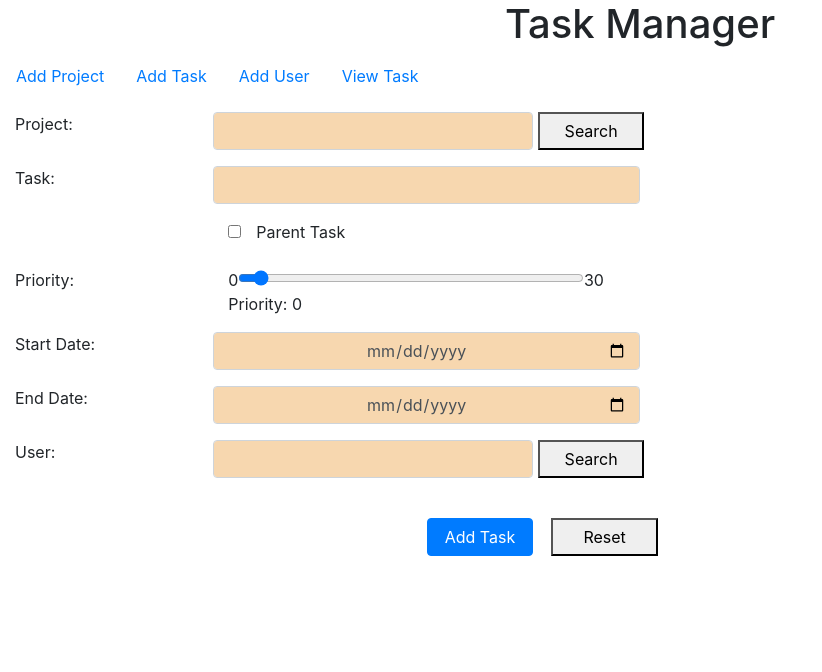
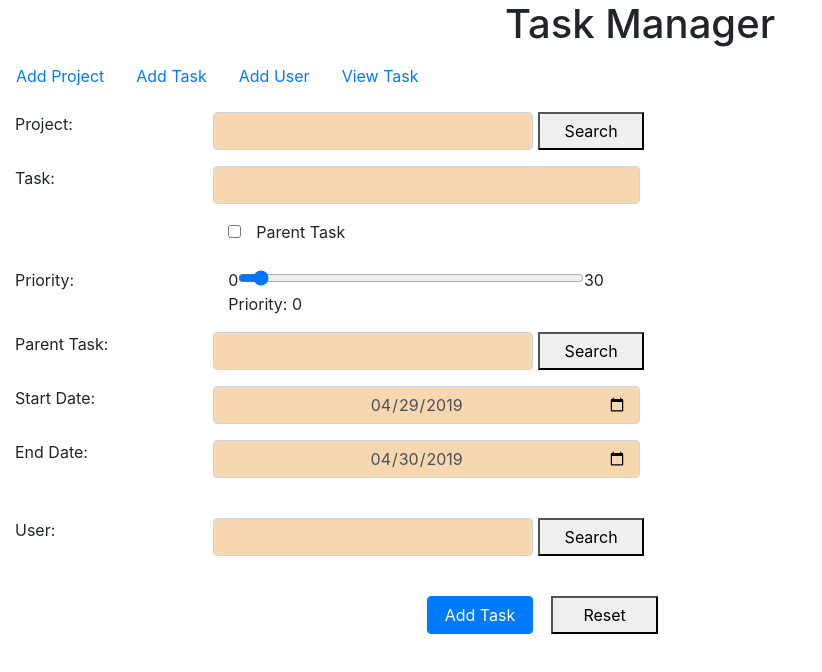
Before and after one commit to JagIIHT/ProjectManagerUI, an Angular app: page / in a window 1280 px wide. Shown: the top 672 px of the page, without its empty margins (0-822 px from the left). Built offline with nearby package versions, Linux system fonts and the light colour scheme.

Commit message:
View task and add task functionality

```diff
--- a/src/app/addtask/addtask.component.html
+++ b/src/app/addtask/addtask.component.html
@@ -7,14 +7,23 @@
     <div class="form-group">
       <div class="row">
         <label for="projectname" class="col-md-2">Project:</label>
-        <input type="text" class="col-md-3 form-control" id="projectname" name="projectname" [(ngModel)]="task.project.name" style="background-color:#f7d7af">&nbsp;
+        <input type="text" class="col-md-3 form-control" disabled id="projectname" name="projectname" [(ngModel)]="task.project.name"
+          style="background-color:#f7d7af">&nbsp;
           <button type="button" class="col-md-1" (click)="openProjectModel()" value="search">Search</button>
+      </div>
+      <div *ngIf="projectNameError" class="row">
+        <div class="col-md-2"></div>
+        <span *ngIf="projectNameError" class="alert-danger text-center" role="alert">{{projectNameError}}</span>
       </div>
     </div>
     <div class="form-group">
       <div class="row">
         <label for="task" class="col-md-2">Task:</label>
         <input type="text" class="col-md-4 form-control" id="task" name="task" [(ngModel)]="task.task" style="background-color:#f7d7af">
+      </div>
+      <div *ngIf="taskNameError" class="row">
+        <div class="col-md-2"></div>
+        <span *ngIf="taskNameError" class="alert-danger text-center" role="alert">{{taskNameError}}</span>
       </div>
     </div>
     <div class="form-group">
@@ -26,23 +35,22 @@
         </div>
       </div>
     </div>
+    <div *ngIf="!enableParent">
       <div class="form-group">
         <div class="row">
           <label for="priority" class="col-md-2">Priority:</label>
           <div class="col-md-10">
             <output name="startrange" id="startrange">0</output>
-          <input id="priority" class="col-md-4" name="priority" type="range" value="0" [(ngModel)]="task.priority" min="0"
-            max="30">
+            <input id="priority" class="col-md-4" name="priority" type="range" value="0" [(ngModel)]="task.priority" min="0" max="30">
             <output name="endrange" id="endrange">30</output>
             <br> Priority: {{task.priority}}
           </div>
         </div>
       </div>
-    <div *ngIf="enableParent" class="form-group">
+      <div class="form-group">
         <div class="row">
           <label for="ptask" class="col-md-2">Parent Task:</label>
-        <input type="text" [disabled]="enableParent" class="col-md-3  form-control" id="ptask" name="ptask" [(ngModel)]="task.parent.task"
-          style="background-color:#f7d7af">&nbsp;
+          <input type="text" disabled class="col-md-3  form-control" id="ptask" name="ptask" [(ngModel)]="task.parent.task" style="background-color:#f7d7af">&nbsp;
           <button type="button" class="col-md-1" (click)="openParentModel()" value="search">Search</button>
         </div>
       </div>
@@ -57,6 +65,11 @@
           <label for="edate" class="col-md-2">End Date:</label>
           <input type="date" class="col-md-4  form-control text-center" id="edate" name="edate" [(ngModel)]="task.endDate" style="background-color:#f7d7af">
         </div>
+        <br>
+        <div *ngIf="dateError" class="row">
+          <div class="col-md-2"></div>
+          <span *ngIf="dateError" class="alert-danger text-center" role="alert">{{dateError}}</span>
+        </div>
       </div>
       <div class="form-group">
         <div class="row">
@@ -67,6 +80,7 @@
         <div *ngIf="userError" class="row">
           <div class="col-md-2"></div>
           <span *ngIf="userError" class="alert-danger text-center" role="alert">{{userError}}</span>
+        </div>
       </div>
     </div>
     <br>
@@ -98,7 +112,7 @@
               </li>
             </div>
             <div *ngIf="modalType==='parentModal'" class="list-group">
-              <li class="list-group-item" *ngFor="let parent of parents | filterparent:searchItem">
+              <li class="list-group-item" *ngFor="let parent of allParent | filterparent:searchItem">
                 <a href="#" (click)="selectedParent(parent, $event)">{{parent.task}}</a>
               </li>
             </div>
--- a/src/app/addtask/addtask.component.ts
+++ b/src/app/addtask/addtask.component.ts
@@ -26,62 +26,13 @@ export class AddtaskComponent implements OnInit {
   private parent: Parent = new Parent();
   private project: Project = new Project();
   private user: User = new User();
-  private users: User[] = [
-    {
-      employeeId: "1",
-      firstName: 'name',
-      id: 1,
-      lastName: 'last',
-      projectId: 0,
-      taskId: 1
-    },
-    {
-      employeeId: "2",
-      firstName: 'name1',
-      id: 2,
-      lastName: 'last1',
-      projectId: 0,
-      taskId: 1
-    }
-  ];
-  private projects: Project[] = [
-    {
-      projectId: 1,
-      name: 'p4',
-      priority: 4,
-      startDate: this.datePipe.transform(new Date().setDate(new Date().getDate() + 5), 'yyyy-MM-dd'),
-      endDate: '2019-06-01',
-      status: 'Completed',
-      user: new User()
-    },
-    {
-      projectId: 2,
-      name: 'p2',
-      priority: 1,
-      startDate: this.datePipe.transform(new Date().setDate(new Date().getDate() + 1), 'yyyy-MM-dd'),
-      endDate: '2019-08-12',
-      status: 'Completed',
-      user: new User()
-    },
-    {
-      projectId: 12,
-      name: 'p12',
-      priority: 11,
-      startDate: this.datePipe.transform(new Date().setDate(new Date().getDate() + 11), 'yyyy-MM-dd'),
-      endDate: '2019-03-11',
-      status: 'In Progress',
-      user: new User()
-    },
-    {
-      projectId: 3,
-      name: 'p6rwerfesfsdgyhfvgdg',
-      priority: 6,
-      startDate: this.datePipe.transform(new Date().setDate(new Date().getDate() - 1), 'yyyy-MM-dd'),
-      endDate: '2019-01-01',
-      status: 'Completed',
-      user: new User()
-    }
-  ];
+  private allParent: Parent[];
+  private users: User[];
+  private projects: Project[];
+  private taskNameError: string;
+  private projectNameError: string;
+  private dateError: string;
+  private userError: string;
 
   constructor(private taskService: TaskService,
     private userService: UserService,
@@ -89,22 +40,57 @@ export class AddtaskComponent implements OnInit {
     private datePipe: DatePipe) { }
 
   ngOnInit() {
+    this.task.startDate = this.datePipe.transform(new Date(), 'yyyy-MM-dd');
+    this.task.endDate = this.datePipe.transform(new Date().setDate(new Date().getDate() + 1), 'yyyy-MM-dd');
+  }
+
+  validate() {
+    let isValid: boolean = true;
+    if (!this.task.task || this.task.task.trim() === "") {
+      this.taskNameError = "Task Name is mandatory";
+      this.failureMessage = "Mandatory fields are missing";
+      isValid = false;
+    }
+    if (!this.task.project || !this.task.project.name || this.task.project.name === "") {
+      this.projectNameError = "Project Name is mandatory";
+      this.failureMessage = "Mandatory fields are missing";
+      isValid = false;
+    }
+    if (!this.enableParent && (!this.task.startDate || !this.task.endDate || this.task.startDate > this.task.endDate)) {
+      this.dateError = "Invalid Start and End date";
+      this.failureMessage = "Mandatory fields are missing/Invalid";
+      isValid = false;
+    }
+    if (!this.enableParent && (!this.task.user || !this.task.user.firstName)) {
+      this.userError = "User name missing";
+      this.failureMessage = "Mandatory fields are missing/Invalid";
+      isValid = false;
+    }
+    return isValid;
   }
 
   save(event) {
+    console.log(this.task);
     event.preventDefault();
     this.successMessage = '';
     this.failureMessage = '';
-    this.taskService.addTask(this.task).subscribe(
-      resp => this.successMessage = 'Task added successfully!',
-      error => this.failureMessage = 'Add task failed. Try again later');
+    if (this.validate()) {
+      if (this.task.parent && !this.task.parent.task) {
+        this.task.parent = null;
+      }
+      this.taskService.addTask(this.task).subscribe(
+        resp => this.successMessage = 'Task added successfully!',
+        error => this.failureMessage = 'Add task failed. Try again later');
+      if (this.enableParent) {
+        this.taskService.addParentTask(this.task).subscribe(
+          resp => this.successMessage = 'Parent Task added successfully!',
+          error => this.failureMessage = 'Add Parent task failed. Try again later');
+      }
+    }
   }
 
   togglePTask() {
     this.enableParent = !this.enableParent;
-    if (!this.enableParent) {
-      this.task.parent.task = '';
-    }
   }
 
   openUserModel() {
@@ -118,6 +104,9 @@ export class AddtaskComponent implements OnInit {
   }
 
   openParentModel() {
+    this.taskService.getAllParent().subscribe(
+      resp => this.allParent = resp
+    );
     this.modalType = 'parentModal';
     this.display = 'block';
     this.modalTitle = 'Parent Task Selection';
@@ -153,7 +142,6 @@ export class AddtaskComponent implements OnInit {
   }
 
   add() {
-    console.log(this.user, this.parent, this.project);
     if (this.modalType === 'userModal') {
       this.task.user = this.user;
     }
@@ -164,6 +152,5 @@ export class AddtaskComponent implements OnInit {
       this.task.project = this.project;
     }
     this.display = "none";
-    console.log(this.task);
   }
 }
--- a/src/app/model/parent.ts
+++ b/src/app/model/parent.ts
@@ -1,4 +1,4 @@
 export class Parent {
     id: number;
-    task: string;
+    task: string = '';
 }
--- a/src/app/pipe/filtertask.pipe.ts
+++ b/src/app/pipe/filtertask.pipe.ts
@@ -15,7 +15,7 @@ export class FiltertaskPipe implements PipeTransform {
     }
 
     return tasks.filter(task => {
-      if (name && task.project.name.toLowerCase().includes(name.toLowerCase())) {
+      if (name && task.project && task.project.name && task.project.name.toLowerCase().includes(name.toLowerCase())) {
         return true;
       }
       return false;
--- a/src/app/pipe/parent.pipe.ts
+++ b/src/app/pipe/parent.pipe.ts
@@ -1,12 +1,12 @@
 import { Pipe, PipeTransform } from '@angular/core';
-import { Parent } from '../model/parent';
+import { Task } from '../model/task';
 
 @Pipe({
   name: 'filterparent'
 })
 export class ParentPipe implements PipeTransform {
 
-  transform(parents: Parent[], name?: string): Parent[] {
+  transform(parents: Task[], name?: string): Task[] {
     if (!parents) {
       return [];
     }
--- a/src/app/pipe/project.pipe.ts
+++ b/src/app/pipe/project.pipe.ts
@@ -14,7 +14,7 @@ export class ProjectPipe implements PipeTransform {
       return projects;
     }
     return projects.filter(project => {
-      if (name && project.name && project.name.includes(name)) {
+      if (name && project.name && project.name.toLowerCase().includes(name.toLowerCase())) {
         return true;
       }
     }
--- a/src/app/pipe/usersearch.pipe.ts
+++ b/src/app/pipe/usersearch.pipe.ts
@@ -21,7 +21,7 @@ export class UsersearchPipe implements PipeTransform {
       if (user.lastName) {
         fullName = fullName.concat(" ").concat(user.lastName);
       }
-      if (fullName && name && fullName.includes(name)) {
+      if (fullName && name && fullName.toLowerCase().includes(name.toLowerCase())) {
         return true;
       }
       return false;
--- a/src/app/updatetask/updatetask.component.html
+++ b/src/app/updatetask/updatetask.component.html
@@ -6,37 +6,47 @@
   <form>
     <div class="form-group">
       <div class="row">
+        <label for="projectname" class="col-md-2">Project:</label>
+        <input type="text" class="col-md-4 form-control" disabled id="projectname" name="projectname" [(ngModel)]="task.project.name"
+          style="background-color:#f7d7af">&nbsp;
+      </div>
+    </div>
+    <div class="form-group">
+      <div class="row">
         <label for="task" class="col-md-2">Task:</label>
-        <input type="text" class="col-md-2" id="task" [disabled]=viewOnly name="task" [(ngModel)]="task.task" style="background-color:#f7d7af">
+        <input type="text" class="col-md-4 form-control" id="task" [disabled]=viewOnly name="task" [(ngModel)]="task.task" style="background-color:#f7d7af">
       </div>
     </div>
     <div class="form-group">
       <div class="row">
         <label for="priority" class="col-md-2">Priority:</label>
-        <div class="col-md-3">
-          <output>0</output>
-          <input type="range" name="priority" min="0" max="30" [disabled]=viewOnly [(ngModel)]="task.priority">
-          <output>30</output>
-          <br> Priority:&nbsp;&nbsp;{{task.priority}}
+        <div class="col-md-10">
+          <output name="startrange" id="startrange">0</output>
+          <input id="priority" class="col-md-4" name="priority" [disabled]=viewOnly type="range" value="0" [(ngModel)]="task.priority"
+            min="0" max="30">
+            <output name="endrange" id="endrange">30</output>
+            <br> Priority: {{task.priority}}
         </div>
       </div>
     </div>
-    <div *ngIf="task.parent" class="form-group">
+    <div class="form-group">
       <div class="row">
         <label for="ptask" class="col-md-2">Parent Task:</label>
-        <input type="text" class="col-md-2" id="ptask" [disabled]=viewOnly name="ptask" [(ngModel)]="task.parent.task" style="background-color:#f7d7af">
+        <input type="text" class="col-md-4 form-control" id="ptask" disabled name="ptask" [(ngModel)]="task.parent.task" style="background-color:#f7d7af">&nbsp;&nbsp;
+        <button *ngIf="!viewOnly" type="button" class="col-md-1" (click)="openParentModel()" value="search">Search</button>
       </div>
     </div>
     <div class="form-group">
       <div class="row">
         <label for="sdate" class="col-md-2">Start Date:</label>
-        <input type="date" class="col-md-2" id="sdate" [disabled]=viewOnly name="sdate" [(ngModel)]="task.startDate" style="background-color:#f7d7af">
+        <input type="date" class="col-md-4 form-control" id="sdate" [disabled]=viewOnly name="sdate" [(ngModel)]="task.startDate"
+          style="background-color:#f7d7af">
       </div>
     </div>
     <div class="form-group">
       <div class="row">
         <label for="edate" class="col-md-2">End Date:</label>
-        <input type="date" class="col-md-2" id="edate" [disabled]=viewOnly name="edate" [(ngModel)]="task.endDate" style="background-color:#f7d7af">
+        <input type="date" class="col-md-4 form-control" id="edate" [disabled]=viewOnly name="edate" [(ngModel)]="task.endDate" style="background-color:#f7d7af">
       </div>
     </div>
     <div class="form-group">
@@ -47,4 +57,36 @@
       </div>
     </div>
   </form>
+  <div class="modal" id="userSearch" [ngStyle]="{'display':display}">
+    <div class="modal-dialog">
+      <div class="modal-content">
+        <div class="modal-header">
+          <h4 class="modal-title">Parent Task Selection</h4>
+          <button type="button" class="close" (click)="closeModal()" data-dismiss="modal">&times;</button>
+        </div>
+        <div class="modal-body">
+          <form>
+            <p>Please select anyone of the task below as Parent Task</p>
+            <div class="form-group">
+              <input type="text" placeholder="Search..." class="col-md-9 form-control" id="searchItem" name="searchItem" [(ngModel)]="searchItem"
+                style="background-color:#f7d7af">
+            </div>
+            <div class="list-group">
+              <li class="list-group-item" *ngFor="let parent of allParent | filterparent:searchItem">
+                <a href="#" (click)="selectedParent(parent, $event)">{{parent.task}}</a>
+              </li>
+            </div>
+          </form>
+        </div>
+        <div *ngIf="parent.task">
+          <p class="text-center">
+            <strong>Selected Parent Task:</strong> {{parent.task}}</p>
+        </div>
+        <div class="modal-footer">
+          <button type="button" class="btn btn-primary" (click)="add()" data-dismiss="modal">Add</button>
+          <button type="button" class="btn btn-danger" (click)="closeModal()" data-dismiss="modal">Close</button>
+        </div>
+      </div>
+    </div>
+  </div>
 </div>
--- a/src/app/updatetask/updatetask.component.ts
+++ b/src/app/updatetask/updatetask.component.ts
@@ -2,6 +2,8 @@ import { Component, OnInit } from '@angular/core';
 import { ActivatedRoute, Router } from '@angular/router';
 import { DatePipe } from '@angular/common';
 import { TaskService } from '../service/task.service';
+import { Task } from '../model/task';
+import { Parent } from '../model/parent';
 
 @Component({
   selector: 'app-updatetask',
@@ -12,15 +14,13 @@ export class UpdatetaskComponent implements OnInit {
   private todayDate: any = new Date();
   private id: any;
   private viewOnly: boolean = false;
-  private task: any = {
-    task: '',
-    parent: { task: '' },
-    priority: 0,
-    startDate: '',
-    endDate: ''
-  }
+  private task: Task = new Task();
   private successMessage: string = '';
   private failureMessage: string = '';
+  private display: string = 'none';
+  private parent: Parent = new Parent();
+  private tasks: Task[];
+  private allParent: Parent[];
 
   constructor(private route: ActivatedRoute,
     private router: Router,
@@ -37,6 +37,9 @@ export class UpdatetaskComponent implements OnInit {
       if (this.task.task) {
         this.viewOnly = (this.task.endDate <= this.todayDate);
       }
+      if (!this.task.parent) {
+        this.task.parent = new Parent();
+      }
     });
   }
 
@@ -44,9 +47,33 @@ export class UpdatetaskComponent implements OnInit {
     event.preventDefault();
     this.successMessage = '';
     this.failureMessage = '';
+    if (this.task.parent && (!this.task.parent.task || this.task.parent.task.trim() === "")) {
+      this.task.parent = null;
+    }
     this.taskService.updateTask(this.task).subscribe(
       resp => this.successMessage = 'Task updated successfully!',
       error => this.failureMessage = 'Update failed. Try again later');
     // this.router.navigate(['/view']);
   }
+
+  openParentModel() {
+    this.taskService.getAllParent().subscribe(
+      resp => this.allParent = resp
+    );
+    this.display = 'block';
+  }
+
+  closeModal() {
+    this.display = 'none';
+  }
+
+  selectedParent(parent: Parent, event: Event) {
+    event.preventDefault();
+    this.parent = parent;
+  }
+
+  add() {
+    this.task.parent = this.parent;
+    this.display = "none";
+  }
 }
--- a/src/app/viewtask/viewtask.component.html
+++ b/src/app/viewtask/viewtask.component.html
@@ -2,7 +2,7 @@
   <div class="form-group">
     <div class="row">
       <label for="pname" class="col-md-1">Project:</label><br>
-      <input type="text" class="col-md-4 form-control" id="pname" [(ngModel)]="projectname" name="pname" style="background-color:#f7d7af">&nbsp;&nbsp;
+      <input type="text" class="col-md-4 form-control" disbaled id="pname" [(ngModel)]="searchItem" name="pname" style="background-color:#f7d7af">&nbsp;&nbsp;
       <button type="button" class="col-md-1 btn btn-info" (click)="openProjectModel()" value="search">Search</button>&nbsp;&nbsp;
       <div>Sort Task By</div>&nbsp;&nbsp;
       <button type="button" class="col-md-1 btn btn-info btn-sm" (click)="sortByStartDate()" value="Start Date">Start Date</button>&nbsp;&nbsp;
@@ -13,7 +13,7 @@
   </div>
   <br>
   <hr style="border-top: solid 1px;">
-  <div class="row text-center" *ngFor="let task of tasks | filtertask:projectname">
+  <div class="row text-center" *ngFor="let task of tasks | filtertask:searchItem">
     <div class="col-md-3">
       <div class="row column-text-align">
         <strong>Task</strong>
@@ -30,7 +30,9 @@
       </div>
       <div class="row column-text-align column-bg-color">
         <br>
-        <p class="text-center">{{task.parent.task}}</p>
+        <p class="text-center">
+          {{(task.parent && task.parent.task)?task.parent.task:'No Parent task'}}
+        </p>
         <br>
       </div>
     </div>
--- a/src/app/viewtask/viewtask.component.ts
+++ b/src/app/viewtask/viewtask.component.ts
@@ -1,6 +1,7 @@
 import { Component, OnInit } from '@angular/core';
 import { DatePipe } from '@angular/common';
 import { TaskService } from '../service/task.service';
+import { ProjectService } from '../service/project.service';
 import { Project } from '../model/project';
 import { Parent } from '../model/parent';
 import { Task } from '../model/task';
@@ -16,8 +17,10 @@ export class ViewtaskComponent implements OnInit {
   private project: Project = new Project();
   private display: string = 'none';
   private searchItem: string;
+  private projects: Project[];
 
   constructor(private datePipe: DatePipe,
+    private projectService: ProjectService,
     private taskService: TaskService) { }
 
   ngOnInit() {
@@ -31,8 +34,16 @@ export class ViewtaskComponent implements OnInit {
     );
   }
 
+  getAllProjects() {
+    this.projectService.getProjects().subscribe(
+      resp => this.projects = resp
+    );
+  }
+
   openProjectModel() {
+    this.getAllProjects();
     this.display = 'block';
+    this.searchItem = '';
   }
 
   closeModal() {
```
Also changed, not shown: src/app/service/task.service.ts (+16 -0 lines). Lines whose indentation alone changed are shown as unchanged.
